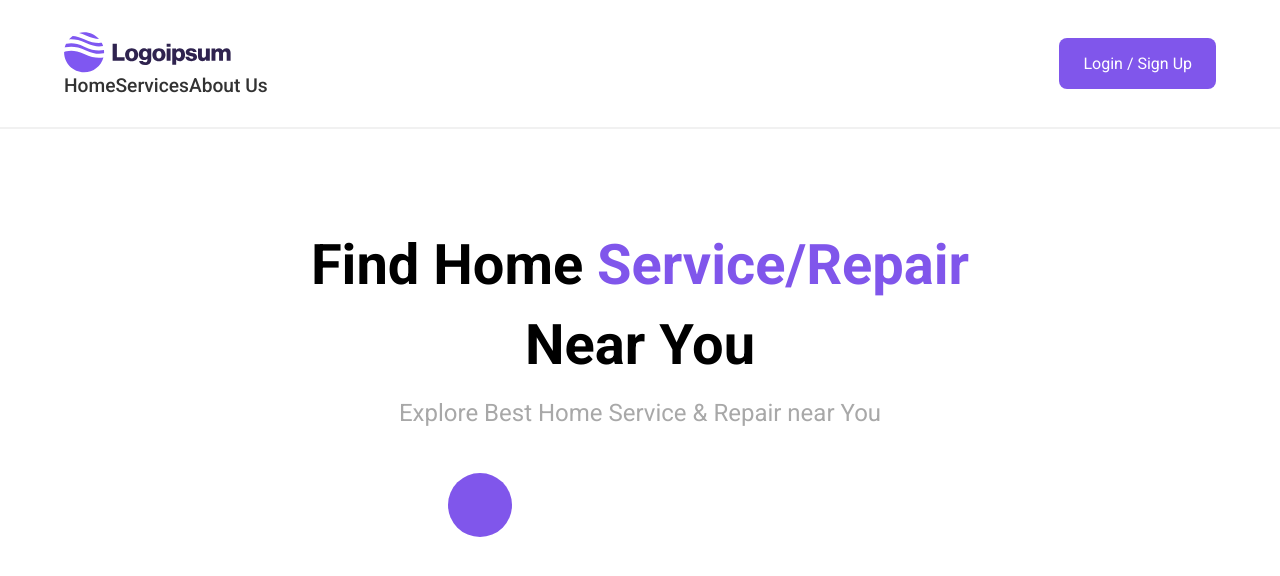
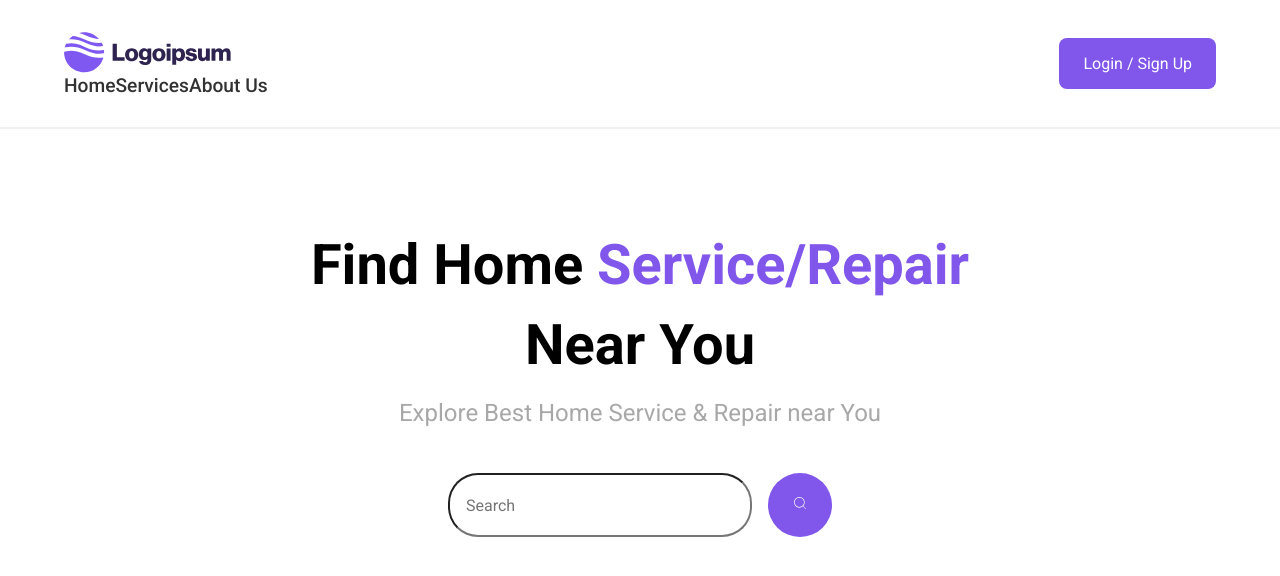
Before and after one commit to VytautasZ12/Home-service-app, a React (Vite) app in the folder frontend/: page / in a window 1280 px wide. Shown: the top 576 px of the page. Built offline with nearby package versions, Linux system fonts and the light colour scheme.

Commit message:
Created SearchInput with styles.

```diff
--- a/frontend/package.json
+++ b/frontend/package.json
@@ -13,7 +13,8 @@
     "classnames": "^2.5.1",
     "prop-types": "^15.8.1",
     "react": "^18.3.1",
-    "react-dom": "^18.3.1"
+    "react-dom": "^18.3.1",
+    "react-icons": "^5.3.0"
   },
   "devDependencies": {
     "@eslint/js": "^9.9.0",
--- /dev/null
+++ b/frontend/src/components/common/SearchInput.jsx
@@ -0,0 +1,9 @@
+import styles from "./SearchInput.module.scss";
+
+const SearchInput = ({ ...props }) => {
+  return (
+    <input className={styles.searchInput} placeholder="Search" {...props} />
+  );
+};
+
+export default SearchInput;
--- /dev/null
+++ b/frontend/src/components/common/SearchInput.module.scss
@@ -0,0 +1,6 @@
+.searchInput {
+  width: 100%;
+  padding: 1rem;
+  font-size: 1rem;
+  border-radius: 30px;
+}
--- a/frontend/src/components/home/Hero.jsx
+++ b/frontend/src/components/home/Hero.jsx
@@ -1,3 +1,5 @@
+import { CiSearch } from "react-icons/ci";
+import SearchInput from "../common/SearchInput";
 import styles from "./Hero.module.scss";
 import Button from "../common/Button";
 
@@ -13,9 +15,11 @@ const Hero = () => {
         Explore Best Home Service & Repair near You
       </p>
       <div className={styles.searchContainer}>
-        {/* <SearchInput /> */}
+        <SearchInput />
         <Button rounded>
-          <div>{/* <CiSearch fontsize={24} /> */}</div>
+          <div>
+            <CiSearch fontsize={24} />
+          </div>
         </Button>
       </div>
     </div>
```
Also changed, not shown: 1 other file (tests, documents, lock files or other folders).
